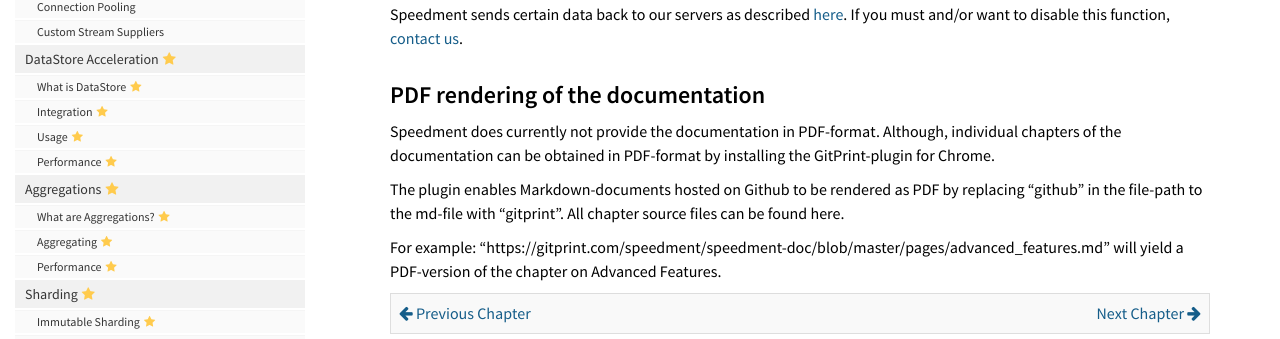
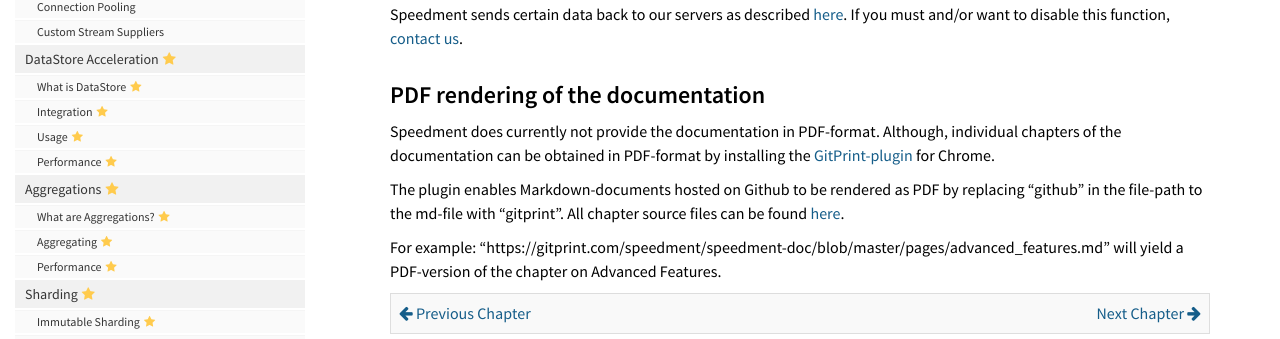
Before and after one commit to speedment/speedment-doc, a Jekyll site: the page built from index.md, in a window 1280 px wide and 900 px high, scrolled down 2179 px. Shown: the part 139-478 px from the top of the window. Built offline with Jekyll 4.4.1, drawn with Linux system fonts in a browser that asks for light colours; nearby versions of some CDN libraries; comment, search, counter and statistics services are not loaded; some of the changed lines change nothing that is shown.

Commit message:
Add relevant links in info on PDF rendering

```diff
--- a/index.md
+++ b/index.md
@@ -77,9 +77,9 @@
 If you must and/or want to disable this function, [contact us](https://speedment.com/contact).
 
 ## PDF rendering of the documentation
-Speedment does currently not provide the documentation in PDF-format. Although, individual chapters of the documentation can be obtained in PDF-format by installing the GitPrint-plugin for Chrome.
+Speedment does currently not provide the documentation in PDF-format. Although, individual chapters of the documentation can be obtained in PDF-format by installing the [GitPrint-plugin](https://chrome.google.com/webstore/detail/gitprint/igmdhkjenljbkggljeobknjgehilnjmp) for Chrome.
 
-The plugin enables Markdown-documents hosted on Github to be rendered as PDF by replacing "github" in the file-path to the md-file with "gitprint". All chapter source files can be found here.
+The plugin enables Markdown-documents hosted on Github to be rendered as PDF by replacing "github" in the file-path to the md-file with "gitprint". All chapter source files can be found [here](https://github.com/speedment/speedment-doc/blob/master/pages/).
 
 For example: "https://gitprint.com/speedment/speedment-doc/blob/master/pages/advanced_features.md" will yield a PDF-version of the chapter on Advanced Features.
 
```
